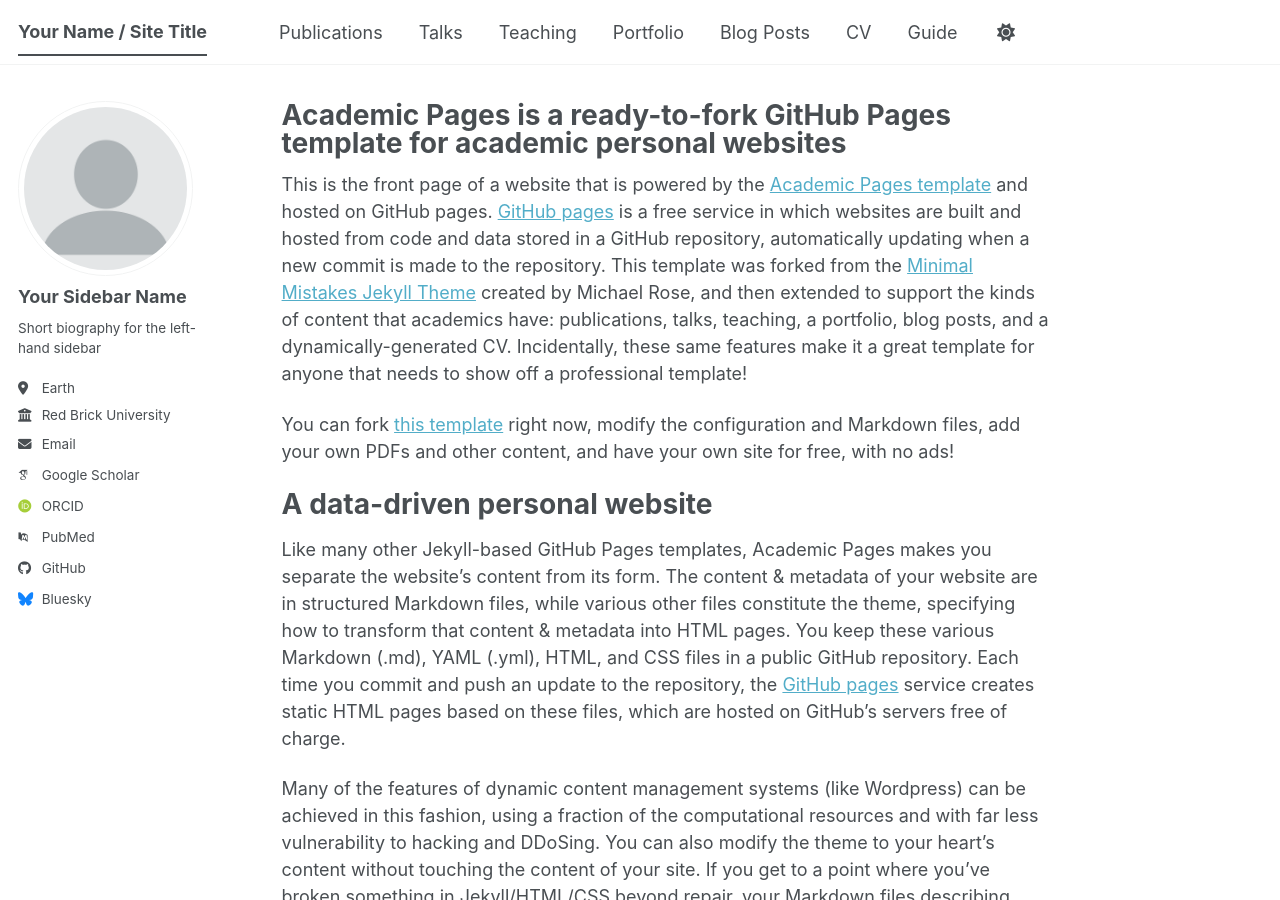
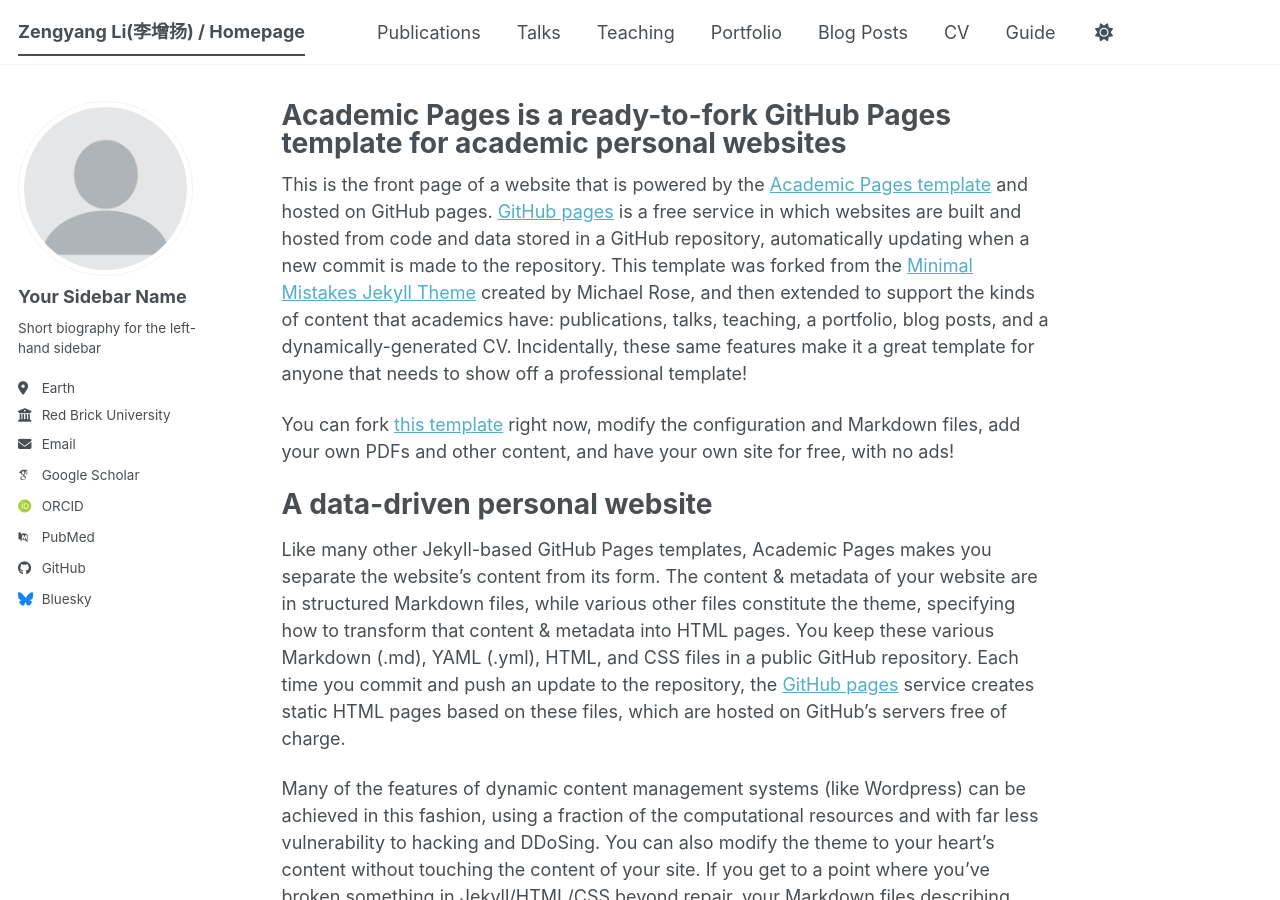
Before and after one commit to zengyang/zengyang.github.io, a Jekyll site: the page built from _pages/about.md, in a window 1280 px wide and 900 px high. Built offline with Jekyll 4.4.1, drawn with Linux system fonts in a browser that asks for light colours; some web fonts are replaced; a script bundle is joined from its source files by our own code; library files that are not in the unit come from our copies.

Commit message:
Update _config.yml

```diff
--- a/_config.yml
+++ b/_config.yml
@@ -9,7 +9,7 @@
 # Basic Site Settings
 locale                   : "en-US"
 site_theme               : "default" # The available themes options are "default", "air", "sunrise", "mint", "dirt" and "contrast"
-title                    : "Your Name / Site Title"
+title                    : "Zengyang Li(李增扬) / Homepage"
 title_separator          : "-"
 name                     : &name "Your Name"
 description              : &description "Your Name's academic portfolio"   # Update this with a general description of your site, this is the default if not overridden by a page
```
